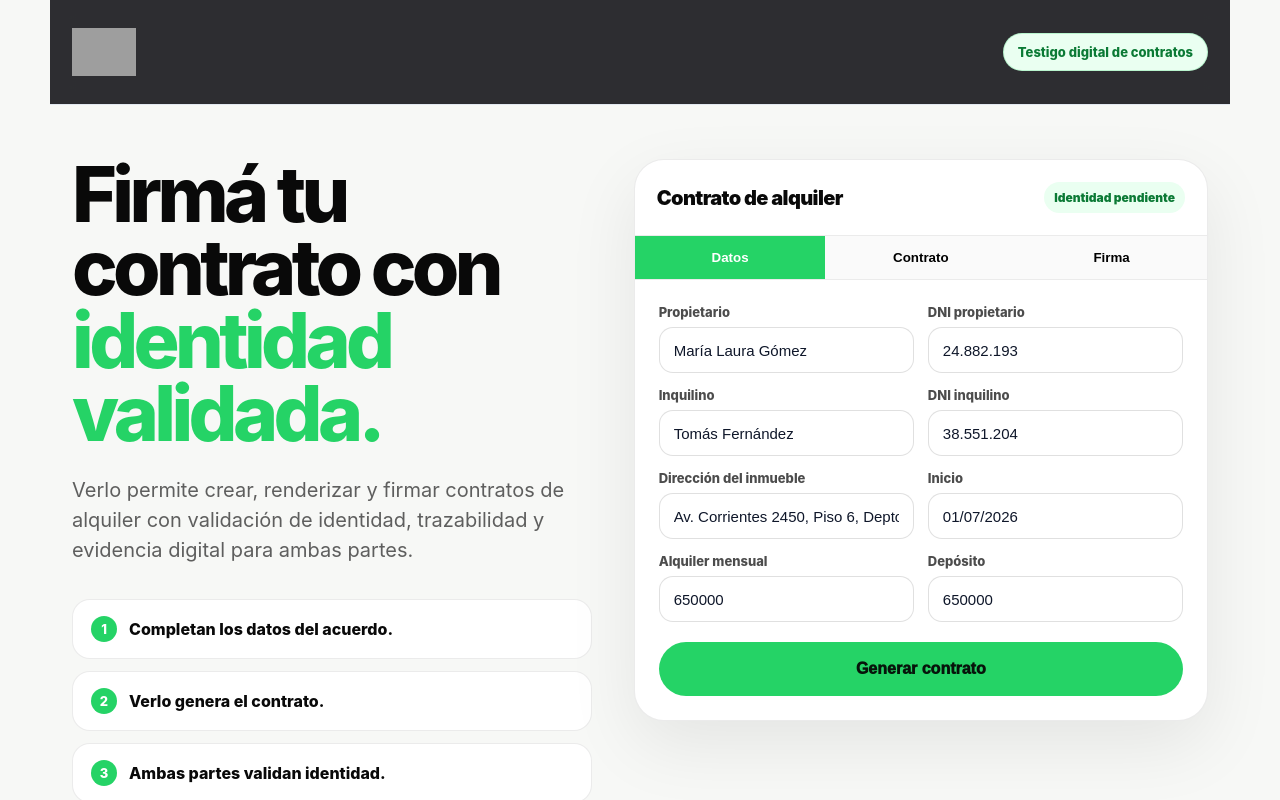
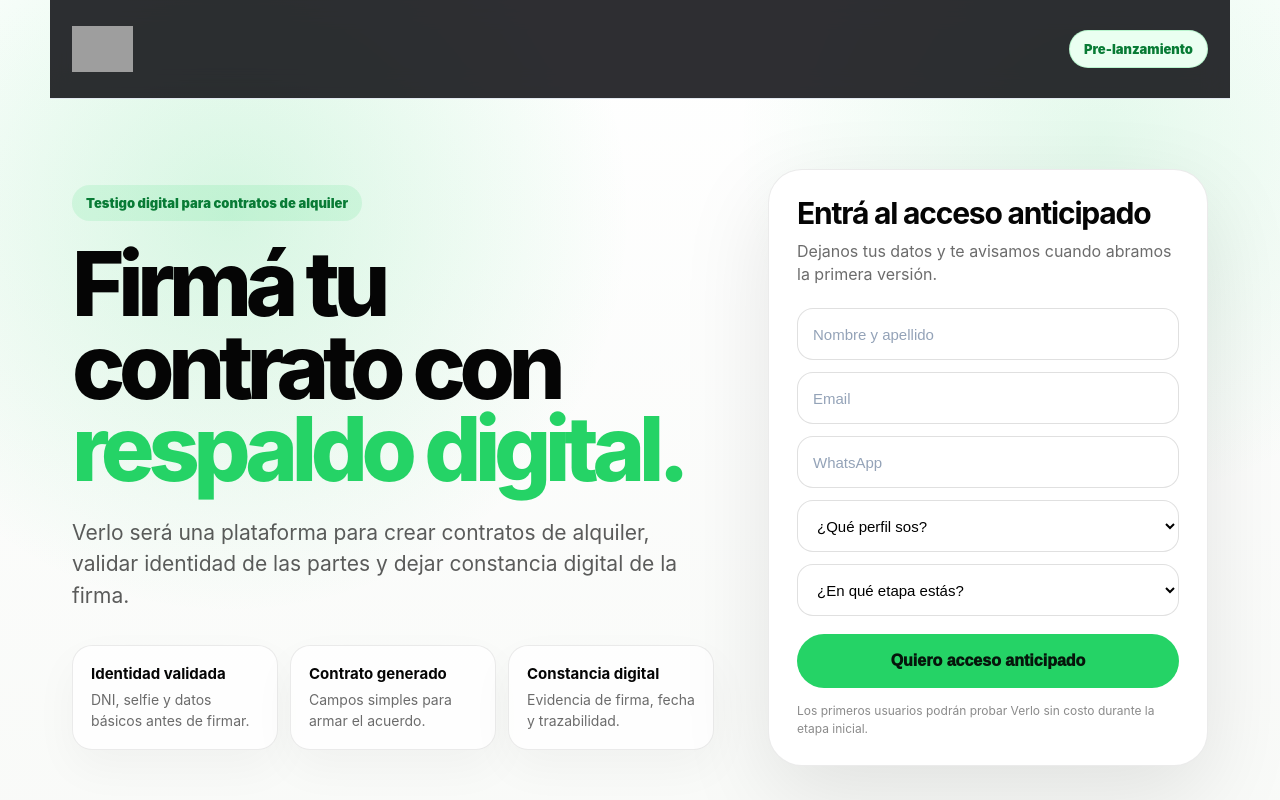
Before and after one commit to rentverlo-dotcom/verlo, a Next.js app: page /pagedeprueba in a window 1280 px wide. Shown: the top 800 px of the page. Built offline with nearby package versions, Linux system fonts and the light colour scheme; grey boxes are pictures that could not be loaded.

Commit message:
Update page.tsx

```diff
--- a/app/pagedeprueba/page.tsx
+++ b/app/pagedeprueba/page.tsx
@@ -1,41 +1,16 @@
 "use client"
 
-import { useMemo, useState } from "react"
+import { useState } from "react"
 
 const logoUrl =
   "https://pub-804525ac911240ab845e611b752528e4.r2.dev/WhatsApp%20Image%202026-06-13%20at%2017.10.14.jpeg"
 
 export default function PaginaDePrueba() {
-  const [step, setStep] = useState(1)
+  const [sent, setSent] = useState(false)
 
-  const [form, setForm] = useState({
-    propietario: "María Laura Gómez",
-    inquilino: "Tomás Fernández",
-    dniPropietario: "24.882.193",
-    dniInquilino: "38.551.204",
-    direccion: "Av. Corrientes 2450, Piso 6, Depto B, CABA",
-    precio: "650000",
-    deposito: "650000",
-    duracion: "24",
-    inicio: "01/07/2026",
-  })
-
-  const contrato = useMemo(() => {
-    return `CONTRATO DE LOCACIÓN
-
-Entre ${form.propietario}, DNI ${form.dniPropietario}, en adelante LA PARTE LOCADORA, y ${form.inquilino}, DNI ${form.dniInquilino}, en adelante LA PARTE LOCATARIA, acuerdan celebrar el presente contrato de locación sobre el inmueble ubicado en ${form.direccion}.
-
-El plazo de duración será de ${form.duracion} meses, comenzando el día ${form.inicio}.
-
-El valor mensual del alquiler será de $${Number(form.precio || 0).toLocaleString("es-AR")} pesos argentinos.
-
-La parte locataria entrega en concepto de depósito la suma de $${Number(form.deposito || 0).toLocaleString("es-AR")} pesos argentinos.
-
-Ambas partes declaran haber validado su identidad digitalmente a través de Verlo y aceptan firmar el presente contrato mediante firma electrónica con trazabilidad, fecha, hora y evidencia de identidad.`
-  }, [form])
-
-  function updateField(field: string, value: string) {
-    setForm((prev) => ({ ...prev, [field]: value }))
+  function handleSubmit(e: React.FormEvent<HTMLFormElement>) {
+    e.preventDefault()
+    setSent(true)
   }
 
   return (
@@ -43,22 +18,25 @@ Ambas partes declaran haber validado su identidad digitalmente a través de Verl
       <style jsx>{`
         .page {
           min-height: 100vh;
-          background: #f7f8f6;
-          color: #090909;
+          background:
+            radial-gradient(circle at 18% 18%, rgba(37, 211, 102, 0.18), transparent 28%),
+            radial-gradient(circle at 86% 12%, rgba(37, 211, 102, 0.12), transparent 24%),
+            linear-gradient(180deg, #ffffff 0%, #f6f8f5 100%);
+          color: #050505;
           font-family: Inter, system-ui, -apple-system, BlinkMacSystemFont, sans-serif;
         }
 
         .header {
           max-width: 1180px;
           margin: 0 auto;
-          padding: 28px 22px;
+          padding: 26px 22px;
           display: flex;
           justify-content: space-between;
           align-items: center;
         }
 
         .logo {
-          height: 48px;
+          height: 46px;
           width: auto;
           object-fit: contain;
         }
@@ -67,28 +45,40 @@ Ambas partes declaran haber validado su identidad digitalmente a través de Verl
           padding: 10px 14px;
           border-radius: 999px;
           background: #eafff1;
-          color: #0b7a35;
+          color: #087b35;
+          border: 1px solid rgba(37, 211, 102, 0.25);
           font-size: 13px;
-          font-weight: 800;
-          border: 1px solid rgba(37, 211, 102, 0.25);
+          font-weight: 900;
         }
 
         .hero {
           max-width: 1180px;
           margin: 0 auto;
-          padding: 54px 22px 80px;
+          padding: 70px 22px 90px;
           display: grid;
-          grid-template-columns: 0.95fr 1.05fr;
-          gap: 42px;
-          align-items: start;
+          grid-template-columns: 1fr 440px;
+          gap: 54px;
+          align-items: center;
+        }
+
+        .eyebrow {
+          display: inline-flex;
+          width: fit-content;
+          padding: 10px 14px;
+          border-radius: 999px;
+          background: rgba(37, 211, 102, 0.12);
+          color: #087b35;
+          font-weight: 950;
+          font-size: 13px;
+          margin-bottom: 22px;
         }
 
         h1 {
           margin: 0;
-          font-size: clamp(44px, 6vw, 82px);
-          line-height: 0.95;
-          letter-spacing: -0.06em;
-          max-width: 720px;
+          font-size: clamp(48px, 7vw, 92px);
+          line-height: 0.92;
+          letter-spacing: -0.07em;
+          max-width: 760px;
         }
 
         .green {
@@ -96,347 +86,293 @@ Ambas partes declaran haber validado su identidad digitalmente a través de Verl
         }
 
         .sub {
-          margin-top: 24px;
-          font-size: 20px;
+          margin: 26px 0 0;
+          max-width: 650px;
+          font-size: 21px;
           line-height: 1.5;
-          color: rgba(0, 0, 0, 0.62);
-          max-width: 620px;
+          color: rgba(0, 0, 0, 0.64);
         }
 
-        .steps {
+        .proof {
           margin-top: 34px;
           display: grid;
+          grid-template-columns: repeat(3, 1fr);
           gap: 12px;
-          max-width: 560px;
+          max-width: 720px;
         }
 
-        .step {
-          padding: 16px 18px;
-          border-radius: 18px;
-          background: white;
+        .proofItem {
+          background: rgba(255, 255, 255, 0.78);
           border: 1px solid rgba(0, 0, 0, 0.08);
-          display: flex;
-          gap: 12px;
-          align-items: center;
-          font-weight: 800;
+          border-radius: 20px;
+          padding: 18px;
+          box-shadow: 0 18px 45px rgba(0, 0, 0, 0.04);
         }
 
-        .dot {
-          width: 26px;
-          height: 26px;
-          border-radius: 999px;
-          background: #25d366;
-          color: white;
-          display: grid;
-          place-items: center;
-          font-size: 13px;
-          flex: 0 0 auto;
+        .proofItem strong {
+          display: block;
+          font-size: 15px;
+          margin-bottom: 6px;
         }
 
-        .panel {
-          background: white;
-          border: 1px solid rgba(0, 0, 0, 0.08);
-          border-radius: 30px;
-          box-shadow: 0 24px 70px rgba(0, 0, 0, 0.08);
-          overflow: hidden;
+        .proofItem span {
+          color: rgba(0, 0, 0, 0.58);
+          font-size: 14px;
+          line-height: 1.35;
         }
 
-        .panelTop {
-          padding: 22px;
-          border-bottom: 1px solid rgba(0, 0, 0, 0.08);
-          display: flex;
-          justify-content: space-between;
-          align-items: center;
-          gap: 14px;
+        .card {
+          background: #ffffff;
+          border-radius: 34px;
+          border: 1px solid rgba(0, 0, 0, 0.08);
+          box-shadow: 0 30px 90px rgba(0, 0, 0, 0.1);
+          padding: 28px;
         }
 
-        .panelTitle {
-          font-weight: 950;
-          font-size: 20px;
-          letter-spacing: -0.03em;
+        .card h2 {
+          margin: 0;
+          font-size: 30px;
+          letter-spacing: -0.04em;
+          line-height: 1;
         }
 
-        .status {
-          font-size: 12px;
-          font-weight: 900;
-          color: #0b7a35;
-          background: #eafff1;
-          padding: 8px 10px;
-          border-radius: 999px;
+        .card p {
+          margin: 12px 0 22px;
+          color: rgba(0, 0, 0, 0.58);
+          line-height: 1.45;
         }
 
-        .tabs {
+        form {
           display: grid;
-          grid-template-columns: repeat(3, 1fr);
-          border-bottom: 1px solid rgba(0, 0, 0, 0.08);
+          gap: 12px;
         }
 
-        .tab {
-          border: 0;
-          background: #fafafa;
-          padding: 14px;
-          font-weight: 900;
-          cursor: pointer;
+        input,
+        select {
+          width: 100%;
+          height: 52px;
+          border-radius: 16px;
+          border: 1px solid rgba(0, 0, 0, 0.12);
+          padding: 0 15px;
+          font-size: 15px;
+          outline: none;
+          background: #fff;
         }
 
-        .tab.active {
-          background: #25d366;
-          color: white;
-        }
-
-        .content {
-          padding: 24px;
-        }
-
-        .grid {
-          display: grid;
-          grid-template-columns: 1fr 1fr;
-          gap: 14px;
-        }
-
-        label {
-          display: grid;
-          gap: 7px;
-          font-size: 13px;
-          font-weight: 850;
-          color: rgba(0, 0, 0, 0.7);
-        }
-
-        input {
-          height: 46px;
-          border-radius: 14px;
-          border: 1px solid rgba(0, 0, 0, 0.12);
-          padding: 0 14px;
-          font-size: 15px;
-          outline: none;
-        }
-
-        input:focus {
+        input:focus,
+        select:focus {
           border-color: #25d366;
           box-shadow: 0 0 0 4px rgba(37, 211, 102, 0.14);
         }
 
-        .contract {
-          white-space: pre-wrap;
-          background: #fbfbfb;
-          border: 1px solid rgba(0, 0, 0, 0.08);
-          border-radius: 18px;
-          padding: 20px;
-          font-family: Georgia, serif;
-          line-height: 1.55;
-          color: rgba(0, 0, 0, 0.78);
-          max-height: 430px;
-          overflow: auto;
-        }
-
-        .identity {
-          display: grid;
-          gap: 14px;
-        }
-
-        .identityBox {
-          padding: 18px;
-          border-radius: 18px;
-          border: 1px solid rgba(37, 211, 102, 0.3);
-          background: #f4fff7;
-        }
-
-        .identityBox strong {
-          display: block;
-          margin-bottom: 6px;
-        }
-
-        .signBox {
-          margin-top: 18px;
-          display: grid;
-          grid-template-columns: 1fr 1fr;
-          gap: 14px;
-        }
-
-        .signature {
-          border-radius: 18px;
-          border: 1px dashed rgba(0, 0, 0, 0.25);
-          padding: 18px;
-          min-height: 112px;
-          display: grid;
-          align-content: end;
-          background: #fff;
-        }
-
-        .signature strong {
-          font-family: Georgia, serif;
-          font-size: 24px;
-          font-style: italic;
-        }
-
         .button {
-          margin-top: 20px;
-          width: 100%;
           height: 54px;
           border: 0;
           border-radius: 999px;
           background: #25d366;
-          color: #07140b;
+          color: #06150b;
+          font-size: 16px;
           font-weight: 950;
-          font-size: 16px;
           cursor: pointer;
+          margin-top: 6px;
         }
 
-        @media (max-width: 920px) {
+        .success {
+          padding: 18px;
+          border-radius: 18px;
+          background: #eafff1;
+          color: #087b35;
+          font-weight: 850;
+          line-height: 1.4;
+        }
+
+        .mini {
+          margin-top: 14px;
+          font-size: 12px;
+          color: rgba(0, 0, 0, 0.46);
+          line-height: 1.45;
+        }
+
+        .flow {
+          margin-top: 44px;
+          max-width: 1180px;
+          margin-left: auto;
+          margin-right: auto;
+          padding: 0 22px 80px;
+          display: grid;
+          grid-template-columns: repeat(4, 1fr);
+          gap: 14px;
+        }
+
+        .step {
+          background: #050505;
+          color: white;
+          border-radius: 26px;
+          padding: 24px;
+          min-height: 170px;
+        }
+
+        .step:nth-child(2) {
+          background: #111;
+        }
+
+        .step:nth-child(3) {
+          background: #eafff1;
+          color: #06150b;
+        }
+
+        .step:nth-child(4) {
+          background: #25d366;
+          color: #06150b;
+        }
+
+        .num {
+          width: 34px;
+          height: 34px;
+          border-radius: 999px;
+          display: grid;
+          place-items: center;
+          background: rgba(255, 255, 255, 0.16);
+          font-weight: 950;
+          margin-bottom: 28px;
+        }
+
+        .step h3 {
+          margin: 0;
+          font-size: 21px;
+          letter-spacing: -0.04em;
+        }
+
+        .step p {
+          margin: 10px 0 0;
+          opacity: 0.72;
+          line-height: 1.4;
+          font-size: 14px;
+        }
+
+        @media (max-width: 900px) {
           .hero {
+            grid-template-columns: 1fr;
+            padding-top: 42px;
+          }
+
+          .proof,
+          .flow {
             grid-template-columns: 1fr;
           }
 
-          .grid,
-          .signBox {
-            grid-template-columns: 1fr;
+          .badge {
+            display: none;
           }
         }
       `}</style>
 
       <header className="header">
         <img src={logoUrl} alt="Verlo" className="logo" />
-        <div className="badge">Testigo digital de contratos</div>
+        <div className="badge">Pre-lanzamiento</div>
       </header>
 
       <section className="hero">
         <div>
+          <div className="eyebrow">Testigo digital para contratos de alquiler</div>
+
           <h1>
-            Firmá tu contrato con <span className="green">identidad validada.</span>
+            Firmá tu contrato con <span className="green">respaldo digital.</span>
           </h1>
 
           <p className="sub">
-            Verlo permite crear, renderizar y firmar contratos de alquiler con validación de identidad, trazabilidad y evidencia digital para ambas partes.
+            Verlo será una plataforma para crear contratos de alquiler, validar identidad de las partes y dejar constancia digital de la firma.
           </p>
 
-          <div className="steps">
-            <div className="step">
-              <span className="dot">1</span>
-              Completan los datos del acuerdo.
+          <div className="proof">
+            <div className="proofItem">
+              <strong>Identidad validada</strong>
+              <span>DNI, selfie y datos básicos antes de firmar.</span>
             </div>
-            <div className="step">
-              <span className="dot">2</span>
-              Verlo genera el contrato.
+
+            <div className="proofItem">
+              <strong>Contrato generado</strong>
+              <span>Campos simples para armar el acuerdo.</span>
             </div>
-            <div className="step">
-              <span className="dot">3</span>
-              Ambas partes validan identidad.
-            </div>
-            <div className="step">
-              <span className="dot">4</span>
-              Firman con constancia digital.
+
+            <div className="proofItem">
+              <strong>Constancia digital</strong>
+              <span>Evidencia de firma, fecha y trazabilidad.</span>
             </div>
           </div>
         </div>
 
-        <div className="panel">
-          <div className="panelTop">
-            <div className="panelTitle">Contrato de alquiler</div>
-            <div className="status">Identidad pendiente</div>
-          </div>
+        <div className="card">
+          {!sent ? (
+            <>
+              <h2>Entrá al acceso anticipado</h2>
+              <p>
+                Dejanos tus datos y te avisamos cuando abramos la primera versión.
+              </p>
 
-          <div className="tabs">
-            <button className={`tab ${step === 1 ? "active" : ""}`} onClick={() => setStep(1)}>
-              Datos
-            </button>
-            <button className={`tab ${step === 2 ? "active" : ""}`} onClick={() => setStep(2)}>
-              Contrato
-            </button>
-            <button className={`tab ${step === 3 ? "active" : ""}`} onClick={() => setStep(3)}>
-              Firma
-            </button>
-          </div>
+              <form onSubmit={handleSubmit}>
+                <input required placeholder="Nombre y apellido" />
+                <input required type="email" placeholder="Email" />
+                <input required placeholder="WhatsApp" />
 
-          <div className="content">
-            {step === 1 && (
-              <>
-                <div className="grid">
-                  <label>
-                    Propietario
-                    <input value={form.propietario} onChange={(e) => updateField("propietario", e.target.value)} />
-                  </label>
+                <select required defaultValue="">
+                  <option value="" disabled>
+                    ¿Qué perfil sos?
+                  </option>
+                  <option>Propietario</option>
+                  <option>Inquilino</option>
+                  <option>Martillero / gestor</option>
+                  <option>Otro</option>
+                </select>
 
-                  <label>
-                    DNI propietario
-                    <input value={form.dniPropietario} onChange={(e) => updateField("dniPropietario", e.target.value)} />
-                  </label>
+                <select required defaultValue="">
+                  <option value="" disabled>
+                    ¿En qué etapa estás?
+                  </option>
+                  <option>Estoy por firmar un contrato</option>
+                  <option>Estoy buscando alquilar</option>
+                  <option>Tengo una propiedad para alquilar</option>
+                  <option>Solo quiero enterarme del lanzamiento</option>
+                </select>
 
-                  <label>
-                    Inquilino
-                    <input value={form.inquilino} onChange={(e) => updateField("inquilino", e.target.value)} />
-                  </label>
+                <button className="button">Quiero acceso anticipado</button>
+              </form>
 
-                  <label>
-                    DNI inquilino
-                    <input value={form.dniInquilino} onChange={(e) => updateField("dniInquilino", e.target.value)} />
-                  </label>
+              <div className="mini">
+                Los primeros usuarios podrán probar Verlo sin costo durante la etapa inicial.
+              </div>
+            </>
+          ) : (
+            <div className="success">
+              Listo. Quedaste anotado para el acceso anticipado de Verlo.
+            </div>
+          )}
+        </div>
+      </section>
 
-                  <label>
-                    Dirección del inmueble
-                    <input value={form.direccion} onChange={(e) => updateField("direccion", e.target.value)} />
-                  </label>
+      <section className="flow">
+        <div className="step">
+          <div className="num">1</div>
+          <h3>Cargás los datos</h3>
+          <p>Propietario, inquilino, inmueble, precio, plazo y condiciones.</p>
+        </div>
 
-                  <label>
-                    Inicio
-                    <input value={form.inicio} onChange={(e) => updateField("inicio", e.target.value)} />
-                  </label>
+        <div className="step">
+          <div className="num">2</div>
+          <h3>Verlo arma el contrato</h3>
+          <p>El acuerdo se renderiza en un documento claro y listo para revisión.</p>
+        </div>
 
-                  <label>
-                    Alquiler mensual
-                    <input value={form.precio} onChange={(e) => updateField("precio", e.target.value)} />
-                  </label>
+        <div className="step">
+          <div className="num">3</div>
+          <h3>Validan identidad</h3>
+          <p>Las partes acreditan quiénes son antes de avanzar.</p>
+        </div>
 
-                  <label>
-                    Depósito
-                    <input value={form.deposito} onChange={(e) => updateField("deposito", e.target.value)} />
-                  </label>
-                </div>
-
-                <button className="button" onClick={() => setStep(2)}>
-                  Generar contrato
-                </button>
-              </>
-            )}
-
-            {step === 2 && (
-              <>
-                <div className="contract">{contrato}</div>
-                <button className="button" onClick={() => setStep(3)}>
-                  Validar identidad y firmar
-                </button>
-              </>
-            )}
-
-            {step === 3 && (
-              <>
-                <div className="identity">
-                  <div className="identityBox">
-                    <strong>Validación de identidad</strong>
-                    DNI + selfie + email + teléfono. La firma queda asociada a evidencia digital.
-                  </div>
-
-                  <div className="identityBox">
-                    <strong>Constancia Verlo</strong>
-                    Fecha, hora, IP, identidad declarada, documento firmado y hash del contrato.
-                  </div>
-                </div>
-
-                <div className="signBox">
-                  <div className="signature">
-                    <span>Firma propietario</span>
-                    <strong>{form.propietario}</strong>
-                  </div>
-
-                  <div className="signature">
-                    <span>Firma inquilino</span>
-                    <strong>{form.inquilino}</strong>
-                  </div>
-                </div>
-
-                <button className="button">Firmar contrato con Verlo</button>
-              </>
-            )}
-          </div>
+        <div className="step">
+          <div className="num">4</div>
+          <h3>Firma con constancia</h3>
+          <p>La firma queda acompañada por evidencia digital.</p>
         </div>
       </section>
     </main>
```
